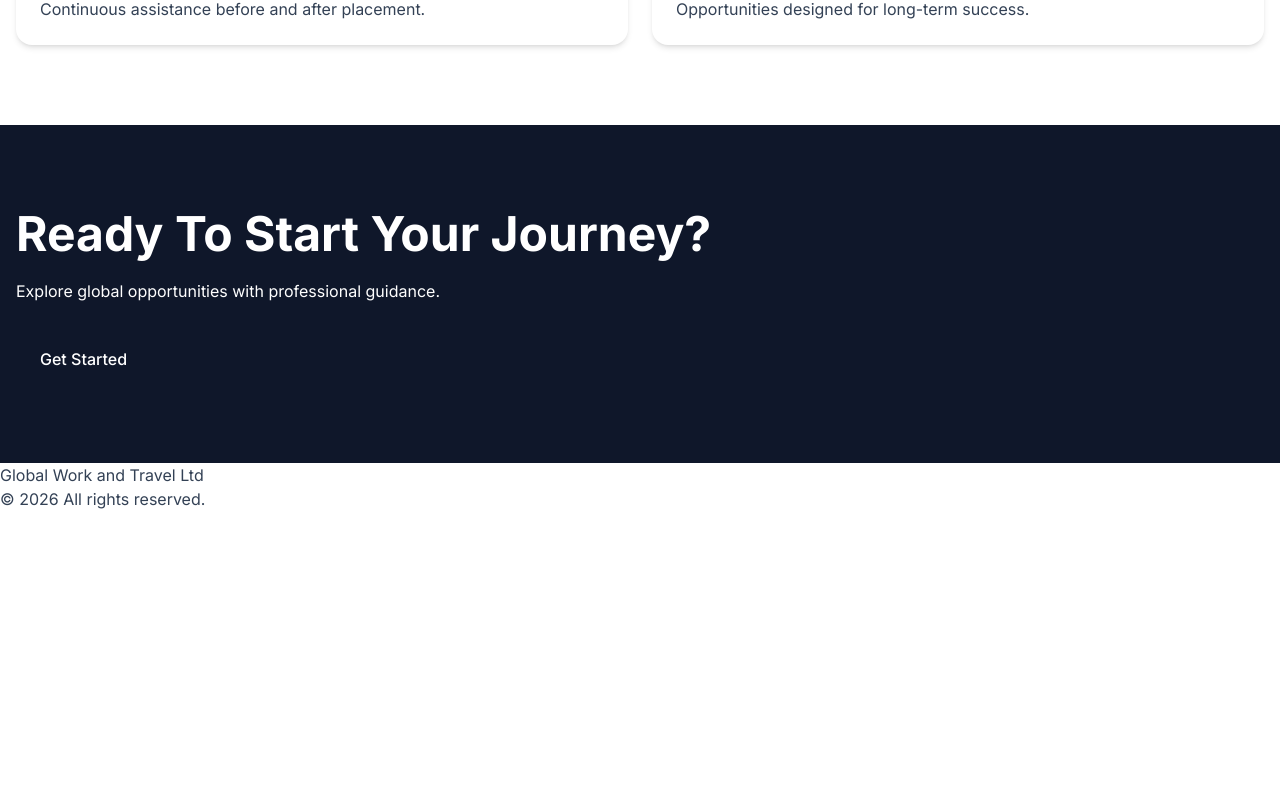
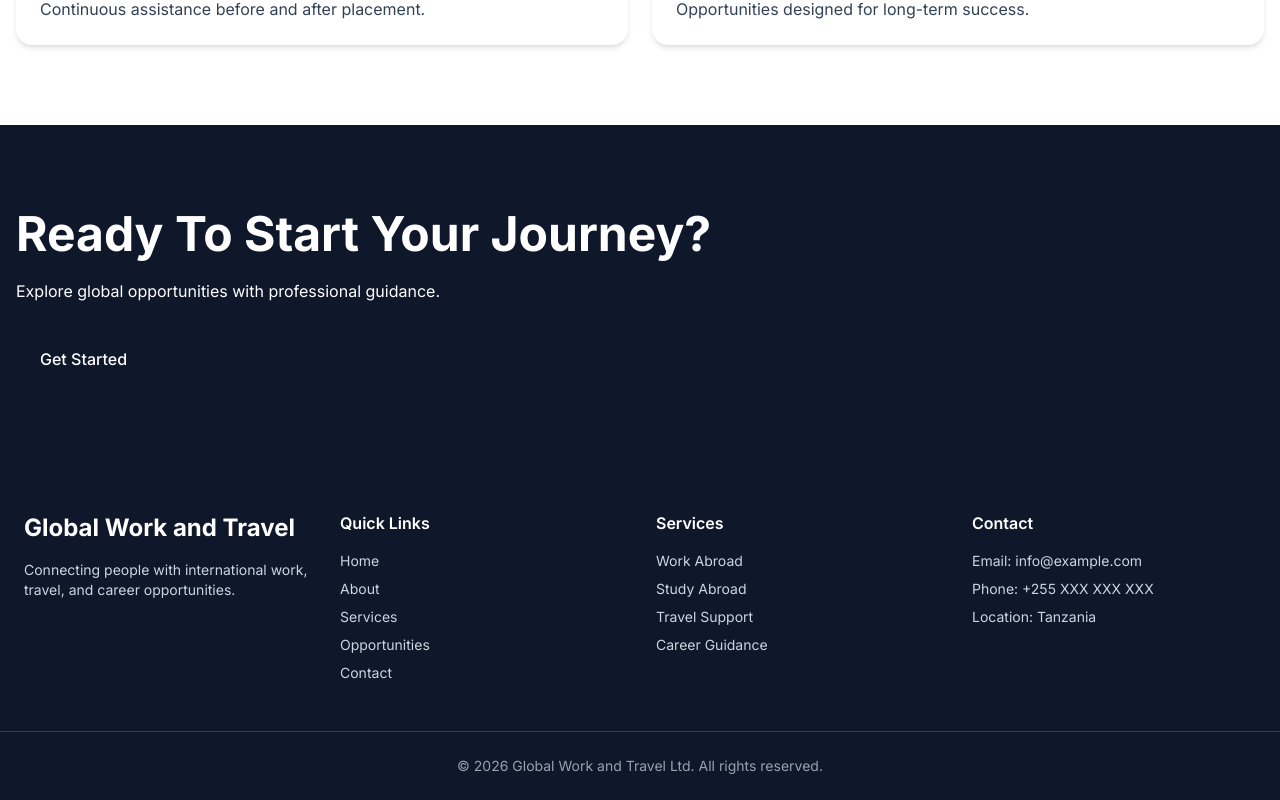
Before and after one commit to ericbalaile/Balaile-Tech-Lab, a React (Vite) app: page / in a window 1280 px wide. Shown: the part 1263-2063 px from the top of the page. Before the commit the page ends 1774 px from the top, so only its background shows below. Built offline with nearby package versions, Linux system fonts and the light colour scheme.

Commit message:
Create production footer architecture

```diff
--- a/src/components/layout/Footer.jsx
+++ b/src/components/layout/Footer.jsx
@@ -1,15 +1,55 @@
 function Footer() {
   return (
-    <footer>
-      <p>
-        Global Work and Travel Ltd
-      </p>
+    <footer className="bg-gray-900 text-white">
+      <div className="mx-auto grid max-w-7xl gap-8 px-6 py-12 md:grid-cols-4">
+        <div>
+          <h2 className="text-xl font-bold">Global Work and Travel</h2>
 
-      <p>
-        © 2026 All rights reserved.
-      </p>
+          <p className="mt-4 text-sm text-gray-300">
+            Connecting people with international work, travel, and career
+            opportunities.
+          </p>
+        </div>
+
+        <div>
+          <h3 className="font-semibold">Quick Links</h3>
+
+          <ul className="mt-4 space-y-2 text-sm text-gray-300">
+            <li>Home</li>
+            <li>About</li>
+            <li>Services</li>
+            <li>Opportunities</li>
+            <li>Contact</li>
+          </ul>
+        </div>
+
+        <div>
+          <h3 className="font-semibold">Services</h3>
+
+          <ul className="mt-4 space-y-2 text-sm text-gray-300">
+            <li>Work Abroad</li>
+            <li>Study Abroad</li>
+            <li>Travel Support</li>
+            <li>Career Guidance</li>
+          </ul>
+        </div>
+
+        <div>
+          <h3 className="font-semibold">Contact</h3>
+
+          <ul className="mt-4 space-y-2 text-sm text-gray-300">
+            <li>Email: info@example.com</li>
+            <li>Phone: +255 XXX XXX XXX</li>
+            <li>Location: Tanzania</li>
+          </ul>
+        </div>
+      </div>
+
+      <div className="border-t border-gray-700 px-6 py-6 text-center text-sm text-gray-400">
+        © 2026 Global Work and Travel Ltd. All rights reserved.
+      </div>
     </footer>
-  )
+  );
 }
 
-export default Footer
+export default Footer;
```
